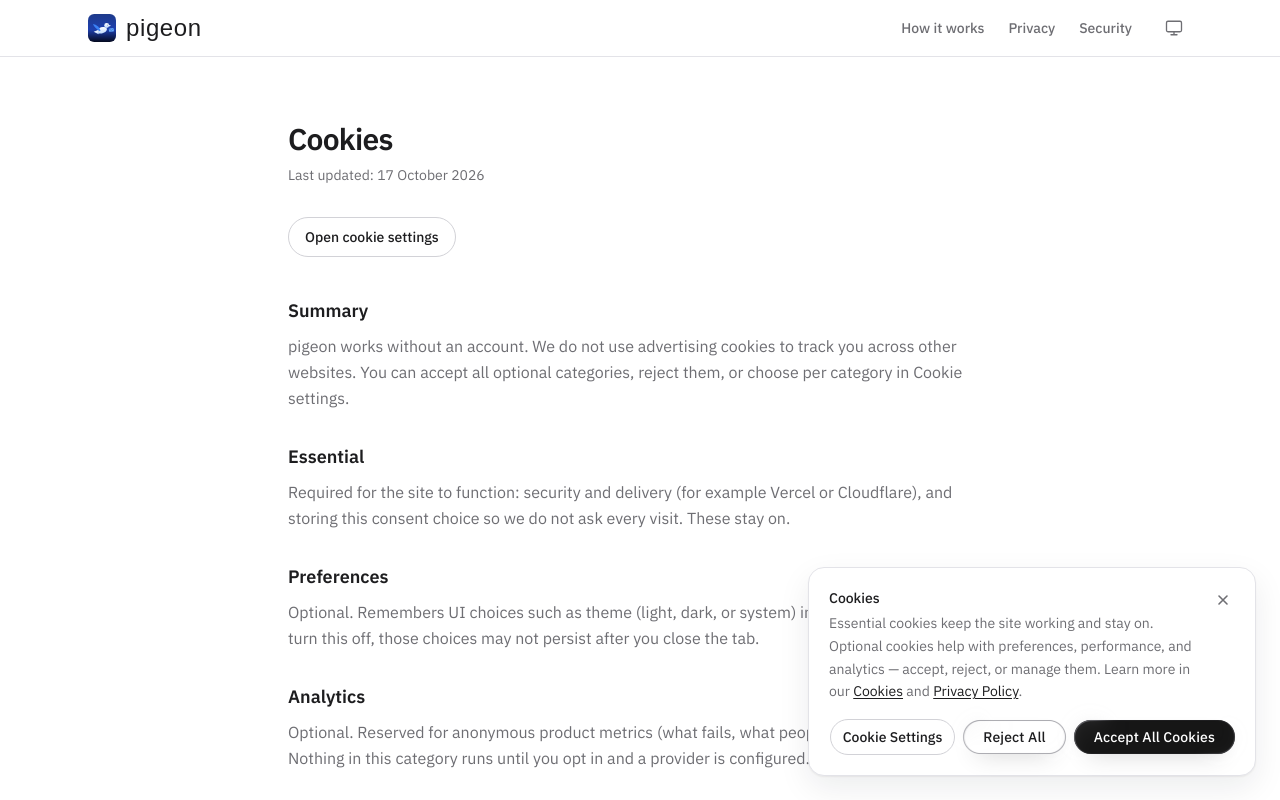
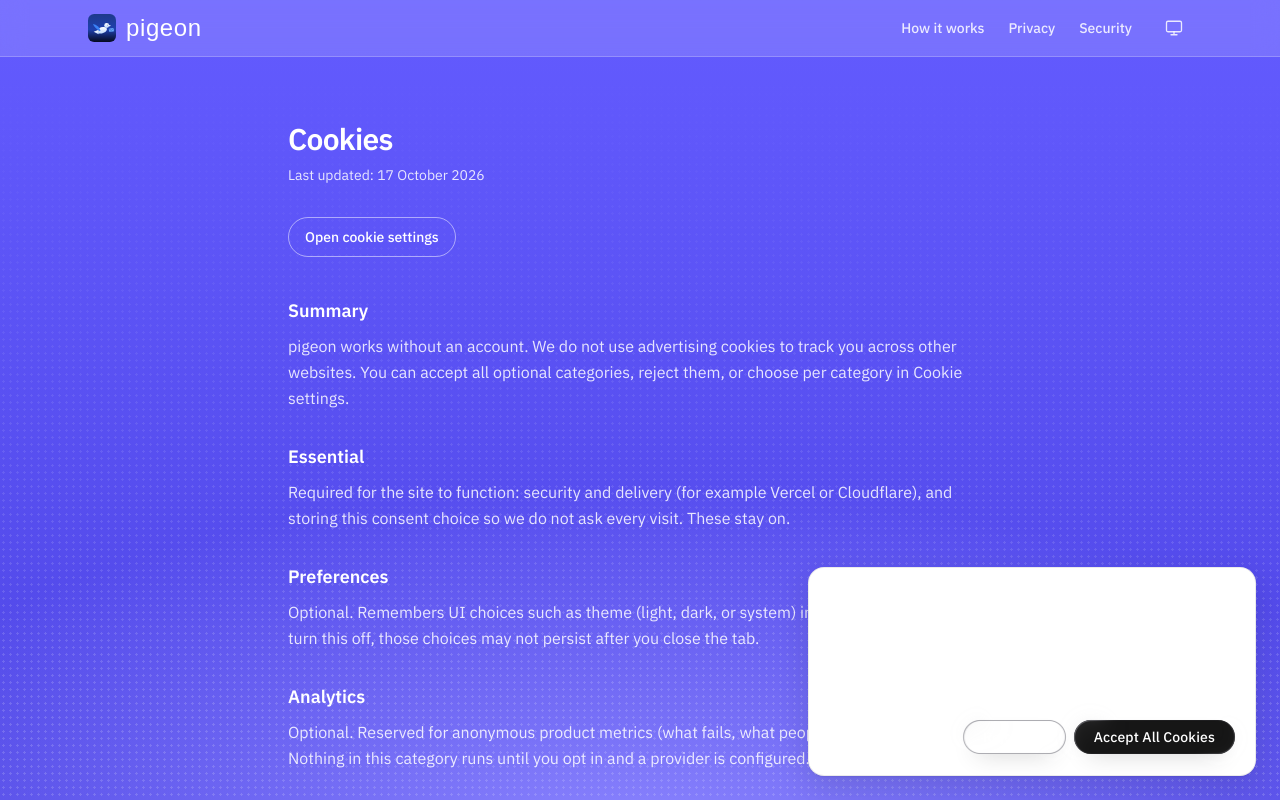
Before and after one commit to ariX08/arixdrop, a Next.js app: page /cookies in a window 1280 px wide. Shown: the top 800 px of the page. Built offline with nearby package versions, Linux system fonts and the light colour scheme; a web font is replaced by a local one.

Commit message:
fix: Stripe #635bff bg visible (transparent body) + readable hero

```diff
--- a/src/app/globals.css
+++ b/src/app/globals.css
@@ -2,88 +2,83 @@
 
 @custom-variant dark (&:where(.dark, .dark *));
 
-/* Stripe purple */
 :root {
   --stripe: #635bff;
   --stripe-deep: #4f46e5;
   --stripe-glow: #8b85ff;
 
   color-scheme: light;
-  --page-bg: #ffffff;
-  --bg: #ffffff;
-  --bg-soft: #f5f5f7;
+  /* Transparent so the fixed .site-bg shows through */
+  --page-bg: transparent;
+  --bg: transparent;
+  --bg-soft: rgba(255, 255, 255, 0.12);
   --surface: #ffffff;
   --surface-elevated: #ffffff;
-  --border: #e3e3e8;
-  --border-strong: #d2d2d7;
-  --ink: #1d1d1f;
-  --ink-soft: #333336;
-  --muted: #6e6e73;
-  --muted-soft: #8e8e93;
-  --accent: #635bff;
-  --accent-hover: #4f46e5;
-  --accent-soft: rgba(99, 91, 255, 0.12);
-  --success: #0d9488;
-  --error: #dc2626;
-  --on-accent: #ffffff;
-  --header-bg: rgba(255, 255, 255, 0.82);
-  --header-border: #e3e3e8;
-  --section-bg: #f5f5f7;
+  --border: rgba(255, 255, 255, 0.35);
+  --border-strong: rgba(255, 255, 255, 0.5);
+  --ink: #ffffff;
+  --ink-soft: #f0eeff;
+  --muted: rgba(255, 255, 255, 0.85);
+  --muted-soft: rgba(255, 255, 255, 0.7);
+  --accent: #ffffff;
+  --accent-hover: #f5f5f7;
+  --accent-soft: rgba(255, 255, 255, 0.16);
+  --success: #5eead4;
+  --error: #fecaca;
+  --on-accent: #1d1d1f;
+  --header-bg: rgba(255, 255, 255, 0.14);
+  --header-border: rgba(255, 255, 255, 0.22);
+  --section-bg: rgba(0, 0, 0, 0.18);
   --scrim: transparent;
 }
 
 html.dark {
   color-scheme: dark;
-  --page-bg: #0a0a0c;
-  --bg: #0a0a0c;
-  --bg-soft: #121214;
-  --surface: #1c1c1e;
+  --page-bg: transparent;
+  --bg: transparent;
+  --bg-soft: rgba(0, 0, 0, 0.25);
+  --surface: rgba(28, 28, 30, 0.92);
   --surface-elevated: #2c2c2f;
-  --border: #2c2c2f;
-  --border-strong: #3a3a3f;
-  --ink: #f5f5f7;
-  --ink-soft: #e5e5ea;
-  --muted: #a1a1a6;
-  --muted-soft: #8e8e93;
-  --accent: #7a73ff;
-  --accent-hover: #635bff;
-  --accent-soft: rgba(99, 91, 255, 0.22);
+  --border: rgba(255, 255, 255, 0.14);
+  --border-strong: rgba(255, 255, 255, 0.22);
+  --ink: #ffffff;
+  --ink-soft: #f0eeff;
+  --muted: rgba(255, 255, 255, 0.85);
+  --muted-soft: rgba(255, 255, 255, 0.7);
+  --accent: #e0e0ff;
+  --accent-hover: #ffffff;
+  --accent-soft: rgba(255, 255, 255, 0.14);
   --success: #2dd4bf;
   --error: #f87171;
-  --on-accent: #ffffff;
-  --header-bg: rgba(10, 10, 12, 0.85);
-  --header-border: #2c2c2f;
-  --section-bg: #121214;
+  --on-accent: #1d1d1f;
+  --header-bg: rgba(10, 10, 12, 0.45);
+  --header-border: rgba(255, 255, 255, 0.14);
+  --section-bg: rgba(0, 0, 0, 0.28);
   --scrim: transparent;
 }
 
 html {
-  background-color: var(--page-bg);
+  /* Fallback color if .site-bg is slow */
+  background-color: #635bff;
+  min-height: 100%;
 }
 
 body {
   margin: 0;
-  background-color: var(--page-bg);
+  background-color: transparent;
   color: var(--ink);
   min-height: 100dvh;
 }
 
-/* Hero-style full-site field (North Star pattern, Stripe palette) */
+/* Full-viewport Stripe field — always behind content */
 .site-bg {
   position: fixed;
   inset: 0;
-  z-index: -10;
+  z-index: 0;
   pointer-events: none;
   background:
-    radial-gradient(120% 80% at 50% 105%, var(--stripe-glow) 0%, rgba(99, 91, 255, 0) 55%),
-    linear-gradient(180deg, var(--stripe) 0%, var(--stripe-deep) 100%);
-}
-
-html:not(.dark) .site-bg {
-  /* Light mode: softer field so ink stays readable */
-  background:
-    radial-gradient(120% 80% at 50% 105%, #a5a0ff 0%, rgba(99, 91, 255, 0) 55%),
-    linear-gradient(180deg, #635bff 0%, #5147e0 100%);
+    radial-gradient(120% 80% at 50% 105%, #8b85ff 0%, rgba(99, 91, 255, 0) 55%),
+    linear-gradient(180deg, #635bff 0%, #4f46e5 100%);
 }
 
 .site-bg-dots {
@@ -91,37 +86,32 @@ html:not(.dark) .site-bg {
   inset: 0;
   background-image: radial-gradient(rgba(255, 255, 255, 0.28) 1px, transparent 1.4px);
   background-size: 7px 7px;
-  -webkit-mask-image: linear-gradient(180deg, transparent 10%, #000 85%);
-  mask-image: linear-gradient(180deg, transparent 10%, #000 85%);
+  -webkit-mask-image: linear-gradient(180deg, transparent 8%, #000 88%);
+  mask-image: linear-gradient(180deg, transparent 8%, #000 88%);
   opacity: 0.55;
 }
 
-/* Page chrome sits on the purple field — force light text on main marketing surface */
-.hero-on-field {
-  color: #ffffff;
-}
-
-.hero-on-field .hero-muted {
-  color: rgba(255, 255, 255, 0.88);
-}
-
-.hero-on-field .hero-soft {
-  color: rgba(255, 255, 255, 0.72);
+/* Content above the field */
+.site-content {
+  position: relative;
+  z-index: 1;
 }
 
 .glass {
   background: var(--surface);
-  border: 1px solid var(--border);
-  box-shadow: 0 1px 2px rgba(0, 0, 0, 0.06), 0 12px 32px rgba(15, 23, 42, 0.08);
-  color: var(--ink);
+  border: 1px solid rgba(0, 0, 0, 0.08);
+  box-shadow: 0 1px 2px rgba(0, 0, 0, 0.06), 0 12px 32px rgba(15, 23, 42, 0.12);
+  color: #1d1d1f;
 }
 
 html.dark .glass {
+  border-color: var(--border);
   box-shadow: 0 1px 2px rgba(0, 0, 0, 0.35), 0 12px 32px rgba(0, 0, 0, 0.5);
+  color: #f5f5f7;
 }
 
 :focus-visible {
-  outline: 2px solid var(--accent);
+  outline: 2px solid #ffffff;
   outline-offset: 2px;
 }
 
@@ -131,48 +121,8 @@ input:focus:not(:focus-visible) {
   outline: none;
 }
 
-.btn-primary {
-  display: inline-flex;
-  align-items: center;
-  justify-content: center;
-  background: #ffffff;
-  color: #1d1d1f;
-  font-weight: 600;
-  border: 0;
-  border-radius: 12px;
-  padding: 0.75rem 1.35rem;
-  cursor: pointer;
-}
-
-.btn-primary:hover:not(:disabled) {
-  background: #f5f5f7;
-}
-
-.btn-primary:disabled {
-  opacity: 0.5;
-  cursor: not-allowed;
-}
-
-.btn-ghost {
-  display: inline-flex;
-  align-items: center;
-  justify-content: center;
-  background: rgba(255, 255, 255, 0.22);
-  color: #ffffff;
-  font-weight: 500;
-  border: 1px solid rgba(255, 255, 255, 0.45);
-  border-radius: 12px;
-  padding: 0.75rem 1.35rem;
-  cursor: pointer;
-  backdrop-filter: blur(8px);
-}
-
-.btn-ghost:hover:not(:disabled) {
-  background: rgba(255, 255, 255, 0.3);
-}
-
 .progress-fill {
-  transition: none;
+  transition: width 0.3s ease;
 }
 
 .room-code {
@@ -188,6 +138,6 @@ input:focus:not(:focus-visible) {
   background: transparent;
 }
 ::-webkit-scrollbar-thumb {
-  background: var(--border-strong);
+  background: rgba(255, 255, 255, 0.35);
   border-radius: 4px;
 }
--- a/src/app/layout.tsx
+++ b/src/app/layout.tsx
@@ -62,9 +62,9 @@ export default function RootLayout({
           }}
         />
       </head>
-      <body className="bg-[var(--page-bg)] text-[var(--ink)] font-[family-name:var(--font-ibm-plex)] antialiased min-h-dvh flex flex-col relative overflow-x-hidden">
+      <body className="font-[family-name:var(--font-ibm-plex)] antialiased min-h-dvh flex flex-col relative overflow-x-hidden text-[var(--ink)]">
         <SiteBackground />
-        {children}
+        <div className="site-content flex flex-col min-h-dvh flex-1">{children}</div>
         <CookieBannerHost />
       </body>
     </html>
--- a/src/app/page.tsx
+++ b/src/app/page.tsx
@@ -47,7 +47,7 @@ function HomeContent() {
     <div className="min-h-dvh flex flex-col relative">
       <a
         href="#main"
-        className="sr-only focus:not-sr-only focus:absolute focus:top-4 focus:left-4 focus:z-50 focus:bg-[var(--surface)] focus:text-[var(--ink)] focus:px-4 focus:py-2 focus:rounded-lg"
+        className="sr-only focus:not-sr-only focus:absolute focus:top-4 focus:left-4 focus:z-50 focus:bg-white focus:text-black focus:px-4 focus:py-2 focus:rounded-lg"
       >
         Skip to content
       </a>
@@ -63,7 +63,7 @@ function HomeContent() {
           onChange={(e) => onFilesPicked(e.target.files)}
         />
 
-        <section className="max-w-3xl mx-auto px-4 sm:px-6 pt-20 sm:pt-28 pb-20 text-center hero-on-field">
+        <section className="max-w-3xl mx-auto px-4 sm:px-6 pt-20 sm:pt-28 pb-20 text-center text-white">
           <AnimatePresence mode="wait">
             {!sessionActive ? (
               <motion.div
@@ -96,7 +96,7 @@ function HomeContent() {
                     className="font-[family-name:var(--font-instrument)] font-semibold text-4xl sm:text-5xl lg:text-[3.4rem] tracking-tight leading-[1.15] justify-center"
                   />
 
-                  <p className="mt-5 text-base sm:text-lg hero-muted max-w-lg mx-auto leading-relaxed">
+                  <p className="mt-5 text-base sm:text-lg text-white/85 max-w-lg mx-auto leading-relaxed">
                     No upload. No account. Files move peer-to-peer over an encrypted connection and
                     disappear when you&apos;re done.
                   </p>
@@ -132,7 +132,7 @@ function HomeContent() {
                     </SpecularButton>
                   </div>
 
-                  <p className="mt-8 text-sm hero-soft">Works on the same network or across the internet.</p>
+                  <p className="mt-8 text-sm text-white/70">Works on the same network or across the internet.</p>
                 </AnimatedContent>
               </motion.div>
             ) : (
@@ -155,15 +155,8 @@ function HomeContent() {
           </AnimatePresence>
         </section>
 
-        <section
-          id="how"
-          className="border-t"
-          style={{
-            borderColor: "rgba(255,255,255,0.2)",
-            backgroundColor: "rgba(0,0,0,0.18)",
-          }}
-        >
-          <div className="max-w-5xl mx-auto px-4 sm:px-6 py-16 sm:py-20 hero-on-field">
+        <section id="how" className="border-t border-white/20 bg-black/20">
+          <div className="max-w-5xl mx-auto px-4 sm:px-6 py-16 sm:py-20 text-white">
             <AnimatedContent distance={48} duration={0.7} stagger={0.1} threshold={0.12}>
               <h2 className="font-[family-name:var(--font-instrument)] font-semibold text-2xl text-center mb-12">
                 How it works
@@ -191,7 +184,7 @@ function HomeContent() {
                       {item.n}
                     </span>
                     <h3 className="font-medium mb-1.5">{item.title}</h3>
-                    <p className="text-sm hero-muted leading-relaxed">{item.body}</p>
+                    <p className="text-sm text-white/80 leading-relaxed">{item.body}</p>
                   </li>
                 ))}
               </ol>
--- a/src/components/SiteBackground.tsx
+++ b/src/components/SiteBackground.tsx
@@ -1,7 +1,7 @@
-/** Static site background — Cloudflare-style hero field with Stripe #635bff */
+/** Static Stripe #635bff field (no WebGL / no motion) */
 export function SiteBackground() {
   return (
-    <div className="site-bg" aria-hidden>
+    <div className="site-bg" aria-hidden="true">
       <div className="site-bg-dots" />
     </div>
   );
```
